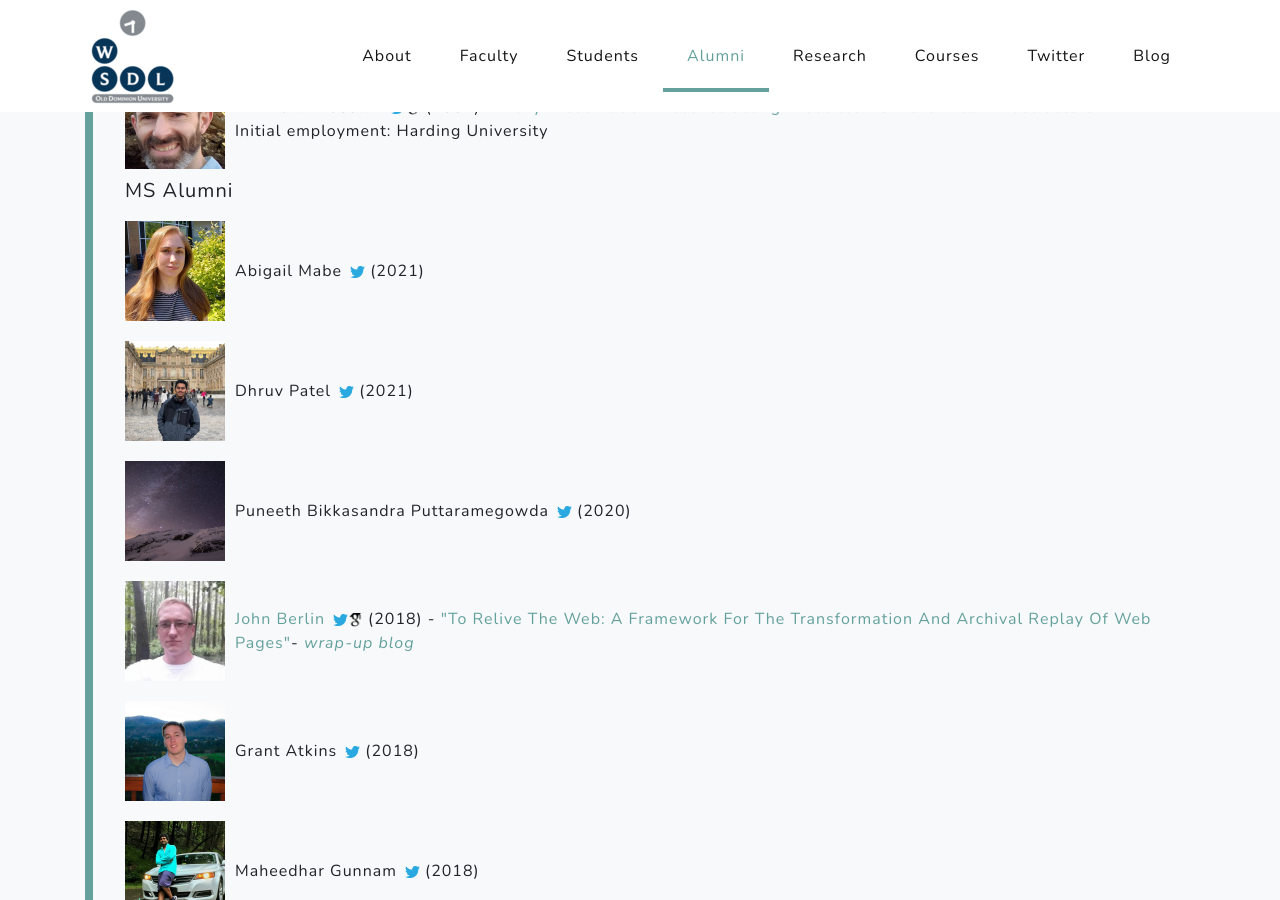
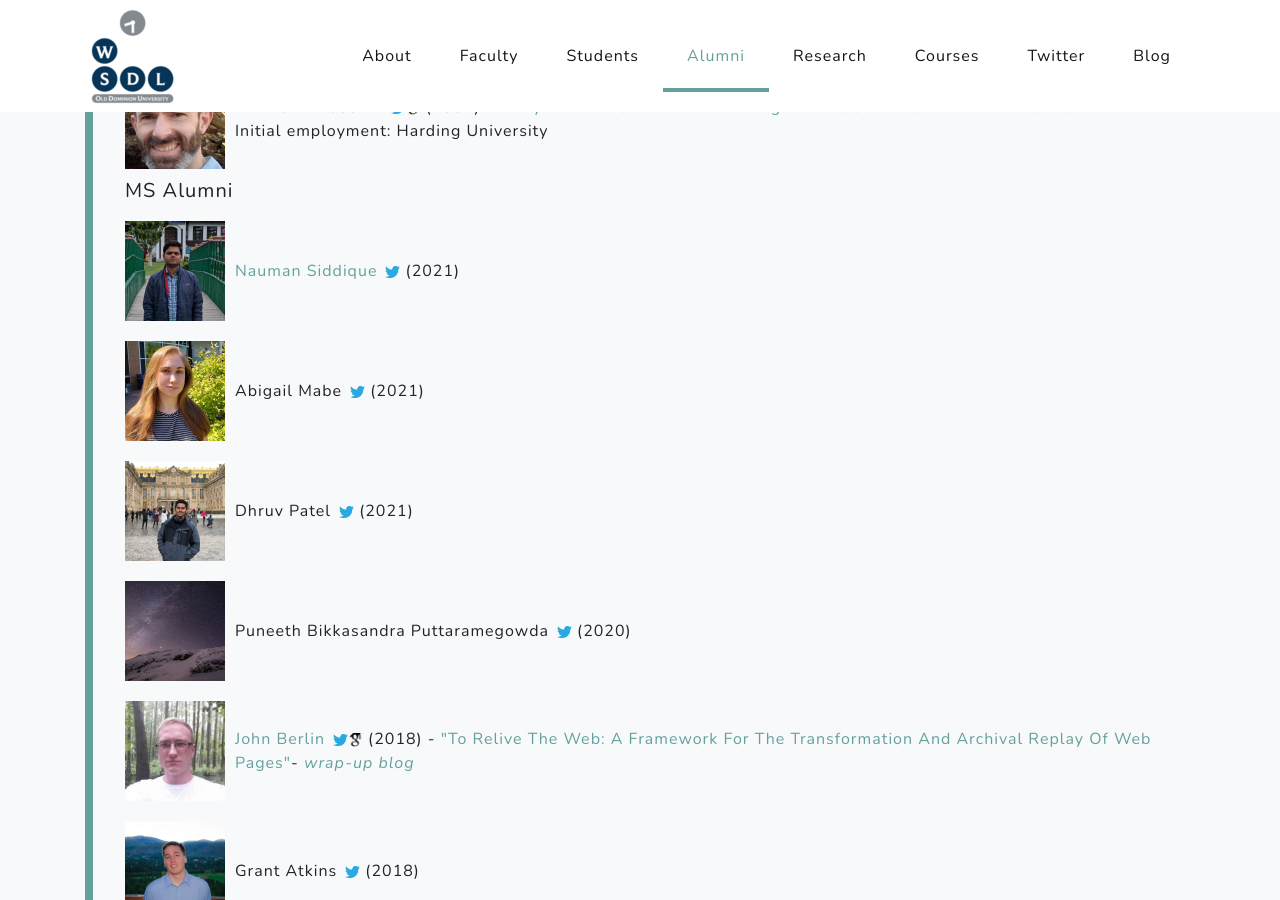
Before and after one commit to oduwsdl/oduwsdl.github.io, a Jekyll site: the page built from index.html, in a window 1280 px wide and 900 px high, scrolled down 7461 px. Built offline with Jekyll 4.4.1, drawn with Linux system fonts in a browser that asks for light colours; nearby versions of some CDN libraries; comment, search, counter and statistics services are not loaded.

Commit message:
moved Siddique to MS alumni

```diff
--- a/_data/alumni.yml
+++ b/_data/alumni.yml
@@ -146,6 +146,12 @@ phd:
   initial_employment: Harding University
 
 ms:
+
+- name: Nauman Siddique
+  homepage: https://www.cs.odu.edu/~msiddique/
+  twitter_handle: m_nsiddique
+  graduation_year: 2021
+
 
 - name: Abigail Mabe
   twitter_handle: abigail_mabe
```
